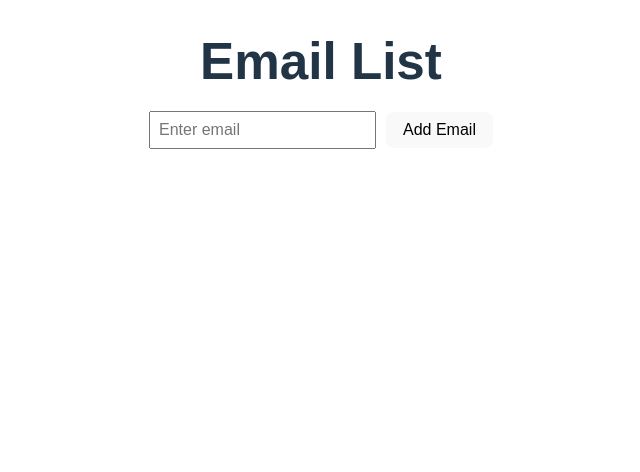
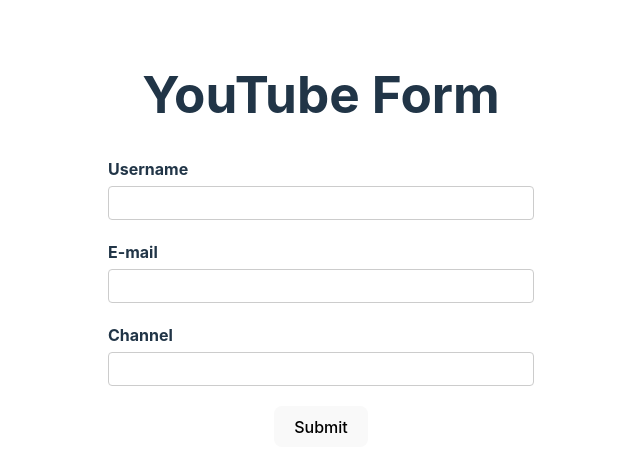
Before and after one commit to Prithwish13/Vite-vitest, a React (Vite) app: page /#/ in a window 1280 px wide. Shown: the top 472 px of the page, without its empty margins (319-959 px from the left). Built offline with nearby package versions, Linux system fonts and the light colour scheme.

Commit message:
fundamentals of react hook form

```diff
--- a/package.json
+++ b/package.json
@@ -13,9 +13,11 @@
   "dependencies": {
     "react": "^18.2.0",
     "react-dom": "^18.2.0",
+    "react-hook-form": "^7.45.4",
     "react-router-dom": "^6.14.2"
   },
   "devDependencies": {
+    "@hookform/devtools": "^4.3.1",
     "@testing-library/jest-dom": "^5.17.0",
     "@testing-library/react": "^14.0.0",
     "@testing-library/user-event": "^14.4.3",
--- a/src/App.tsx
+++ b/src/App.tsx
@@ -1,11 +1,13 @@
 import { HashRouter, Routes, Route } from 'react-router-dom';
 import Home from './pages/Home';
 import NotFoundPage from './pages/NotFoundPage';
+import './app.css';
+import YouTubeForm from './components/YoutubeForm';
 
 export function App() {
   return (
     <Routes>
-      <Route path="/" element={<Home />} />
+      <Route path="/" element={<YouTubeForm />} />
       <Route path="*" element={<NotFoundPage />} />
     </Routes>
   );
--- /dev/null
+++ b/src/app.css
@@ -0,0 +1,36 @@
+#root {
+    max-width: 1280px;
+    margin: 0 auto;
+    padding: 2rem;
+    text-align: center;
+  }
+
+  label {
+    font-weight: bold;
+    display: flex;
+    margin-bottom: 5px;
+  }
+
+  input[type="text"],
+  input[type="email"],
+  input[type="number"],
+  input[type="date"] {
+    display: block;
+    width: 400px;
+    padding: 6px 12px;
+    font-size: 14px;
+    line-height: 1.42857143;
+    background-image: none;
+    border: 1px solid #ccc;
+    border-radius: 4px;
+  }
+
+  .error {
+    color: red;
+    font-size: 12px;
+    text-align: left;
+  }
+
+  .form-control {
+    margin-bottom: 20px;
+  }
--- /dev/null
+++ b/src/components/YoutubeForm.tsx
@@ -0,0 +1,93 @@
+/* eslint-disable import/no-extraneous-dependencies */
+/* eslint-disable react/jsx-props-no-spreading */
+import { useForm } from 'react-hook-form';
+import { DevTool } from '@hookform/devtools';
+
+interface FormValues {
+  username: string;
+  email: string;
+  channel: string;
+}
+
+export default function YouTubeForm() {
+  const { register, control, handleSubmit, formState } = useForm<FormValues>();
+  const { errors } = formState;
+
+  const onSubmit = (data: FormValues) => {
+    console.log('form submitted', data);
+  };
+
+  return (
+    <div>
+      <h1>YouTube Form</h1>
+
+      <form onSubmit={handleSubmit(onSubmit)} noValidate>
+        <div className="form-control">
+          <label htmlFor="username">Username</label>
+          <input
+            type="text"
+            id="username"
+            {...register('username', {
+              required: {
+                value: true,
+                message: 'Username is required',
+              },
+            })}
+          />
+          <p className="error">{errors.username?.message}</p>
+        </div>
+        <div className="form-control">
+          <label htmlFor="email">E-mail</label>
+          <input
+            type="email"
+            id="email"
+            {...register('email', {
+              pattern: {
+                value: /^[\w-\.]+@([\w-]+\.)+[\w-]{2,4}$/,
+                message: 'Invalid',
+              },
+              // validate: (inputField) => {
+              //   return (
+              //     inputField !== 'admin@example.com' ||
+              //     'enter a different email'
+              //   );
+              // },
+              validate: {
+                notAdmin: (inputField) => {
+                  return (
+                    inputField !== 'admin@example.com' ||
+                    'enter a different email'
+                  );
+                },
+                restrictedDomain: (inputField) => {
+                  return (
+                    !inputField.endsWith('good.com') ||
+                    'this is restricted domain'
+                  );
+                },
+              },
+            })}
+          />
+          <p className="error">{errors.email?.message}</p>
+        </div>
+        <div className="form-control">
+          <label htmlFor="channel">Channel</label>
+          <input
+            type="text"
+            id="channel"
+            {...register('channel', {
+              required: {
+                value: true,
+                message: 'channel is required',
+              },
+            })}
+          />
+          <p className="error">{errors.channel?.message}</p>
+        </div>
+
+        <button>Submit</button>
+      </form>
+      <DevTool control={control} />
+    </div>
+  );
+}
--- a/src/index.css
+++ b/src/index.css
@@ -26,7 +26,6 @@
 body {
   margin: 0;
   display: flex;
-  /* place-items: center; */
   min-width: 320px;
   min-height: 100vh;
 }
```
Also changed, not shown: 1 other file (tests, documents, lock files or other folders).
